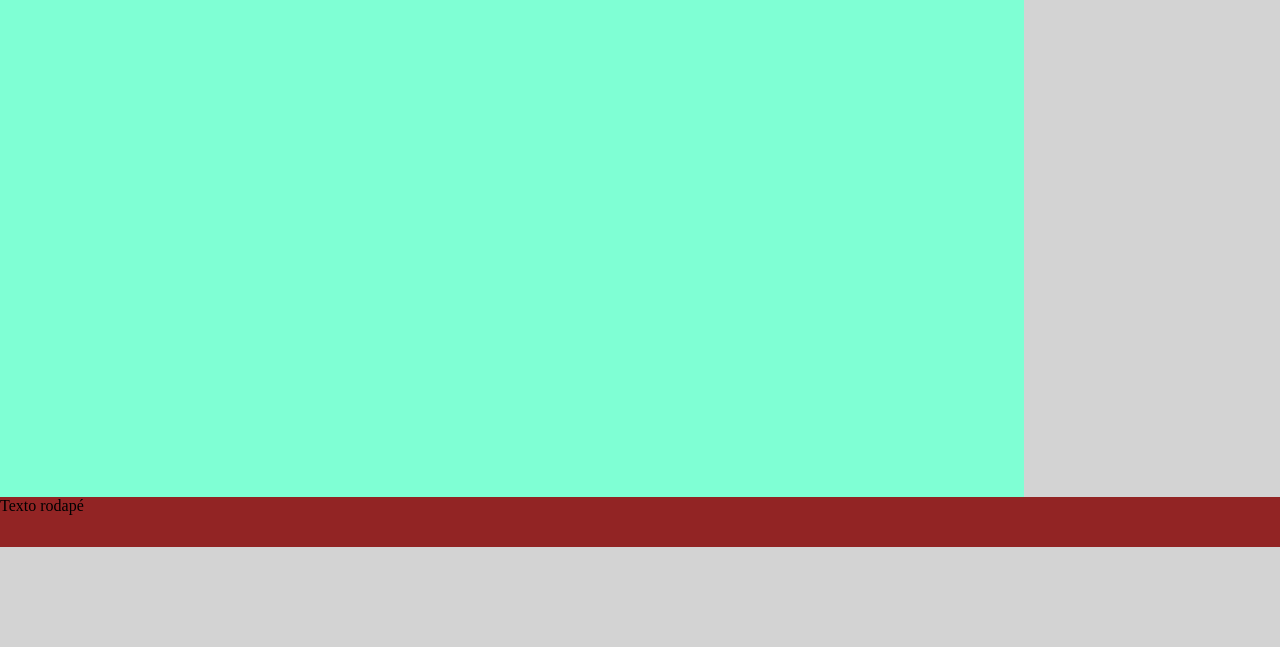
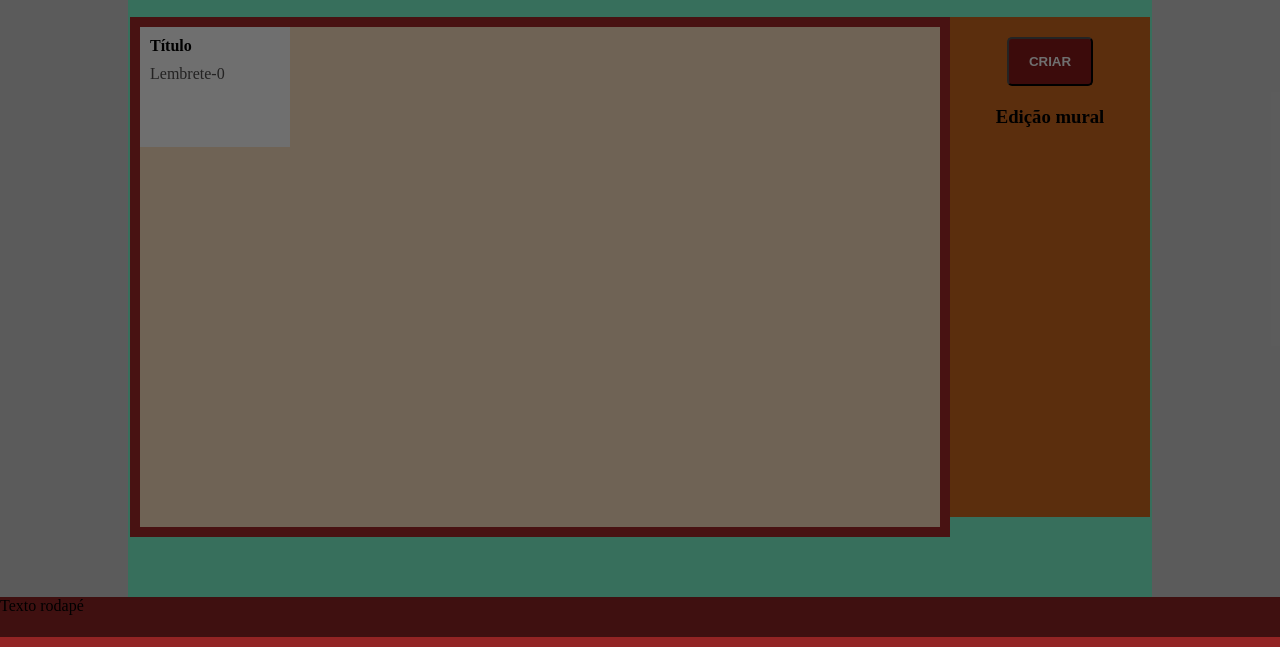
Before and after one commit to claussonlucas/mini-proj-javascript, a website: page index.html in a window 1280 px wide. Shown: the part 163-810 px from the top of the page. Drawn offline with Linux system fonts and the light colour scheme.

Commit message:
antes-camada-cinza

```diff
--- /dev/null
+++ b/api.json
@@ -0,0 +1,5 @@
+{
+    "Lembretes" : [
+
+    ]
+}
--- a/index.html
+++ b/index.html
@@ -19,6 +19,12 @@
 <body>
     <!-- div container geral -->
     <div class="container-geral">
+        <!-- camada cinza - tentar colocar em outro lugar -->
+        <div id="layer-cinza">
+
+
+        </div>
+
         <header>
             <!-- div 1 - cabecalho -->
             <div id="logo">
@@ -55,7 +61,24 @@
         </nav>
 
         <main class="container-princ">
+            <!-- container lousa -->
+            <section id="lousa">
+                <!-- div lembretes -->
+                <div id="lembrete">
+                    <h4>Título</h4>
+                    <p>
+                        Lembrete-0
+                    </p>
+                </div>
+            </section>
 
+            <!-- container controles -->
+            <aside id="controles">
+                <!-- botao criar lembrete -->
+                <button type="button" id="criar" >CRIAR</button>
+
+                <h3>Edição mural</h3>
+            </aside>
         </main>
 
         <footer>
--- a/styles/styles.css
+++ b/styles/styles.css
@@ -20,6 +20,7 @@ body {
     /* não coloquei width pois header e main tem larguras diferentes */
     display: flex;
     flex-flow: column nowrap;
+    align-items: center;
 
 }
 
@@ -104,12 +105,87 @@ nav {
 }
 
 
-
+/* container principal */
 .container-princ {
     width: 80%;
-    height: 500px; /* retirar */
+    height: 600px; /* retirar */
     background-color: aquamarine; /* retirar */
+    display: flex;
+    justify-content: center;
+    flex-flow: row nowrap;
+
 }
+
+/* container lousa */
+#lousa {
+    width: 800px;
+    height: 500px;
+    background-color: bisque;
+    /*flex-grow: 3;  proporcao entre lousa e controles */
+    margin: 20px 0;
+
+    border: 10px solid brown;
+}
+
+/* div lembretes */
+#lembrete {
+    background-color: white;
+    width: 150px;
+    height: 120px;
+}
+
+#lembrete > h4 {
+    color: black;
+    padding: 10px 0 5px 10px;
+}
+
+#lembrete > p {
+    color: rgb(80, 78, 78);
+    padding: 5px 0 5px 10px;
+}
+
+/* container controles */
+#controles {
+    width: 200px;
+    height: 500px;
+    background-color: chocolate;
+    display: flex;
+    align-items: center;
+    flex-direction: column;
+
+    /*flex-grow: 1;  proporcao entre lousa e controles */
+    margin: 20px 0;
+}
+
+/* botao criar */
+#criar {
+    background-color: rgb(139, 25, 25);
+    color: white;
+    font-weight: bold;
+    padding: 15px 20px;
+    margin: 20px 0;
+    border-radius: 5px;
+}
+
+#criar:hover {
+    background-color: darkred;
+     /* colocar pointer */
+}
+/* fim - botao criar */
+
+/* camada cinza */
+#layer-cinza {
+    width: 100%;
+    height: 100vh;
+    background-color: #00000090;
+    position: absolute; /* combina com z-index */
+    z-index: 1; /* combina com z-index - só em colocar position
+                    a camada já ficou sobre toda a página*/
+
+}
+
+
+/* fim - container principal */
 
 footer {
     width: 100%;
```
Also changed, not shown: index.js (added, +7 -0 lines), package.json (added, +23 -0 lines), 1 other file.
